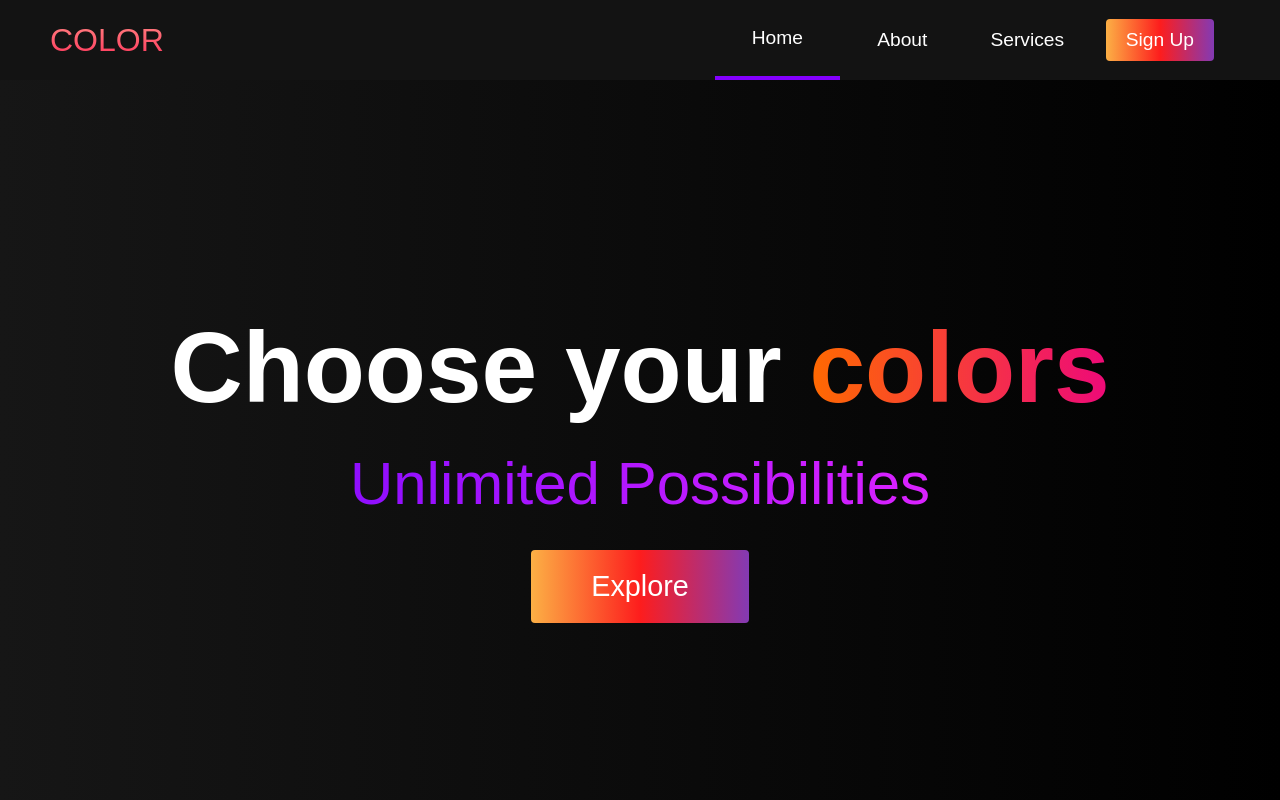
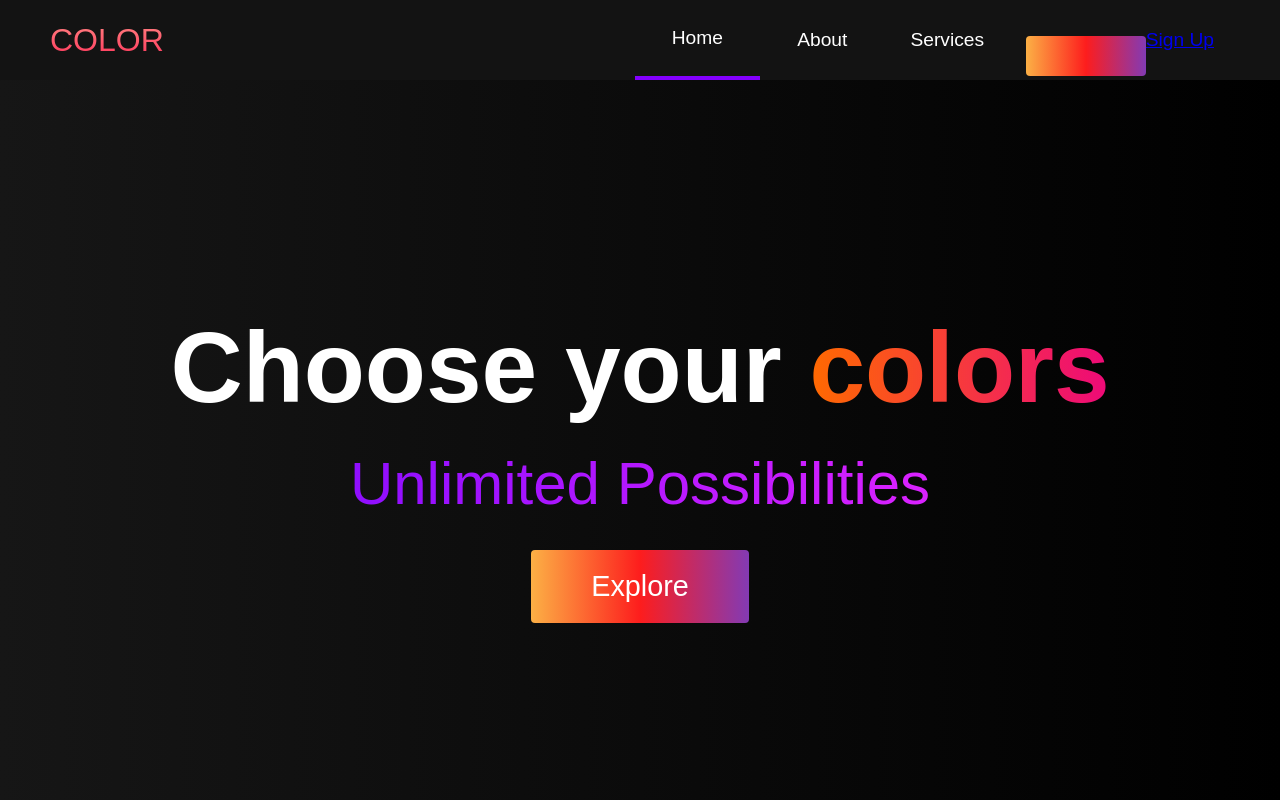
Before and after one commit to PixelParas/pixelparas.github.io, a plain HTML site: page index.html in a window 1280 px wide. Shown: the top 800 px of the page. Drawn offline with Linux system fonts and the light colour scheme.

Commit message:
Update index.html

```diff
--- a/index.html
+++ b/index.html
@@ -34,7 +34,7 @@
             >
           </li>
           <li class="navbar__btn">
-            <a href="#sign-up" class="button" id="signup">Sign Up</a>
+            <a href="#sign-up" class="main__btn"><a href="#">Sign Up</a></button>
           </li>
         </ul>
       </div>
```
